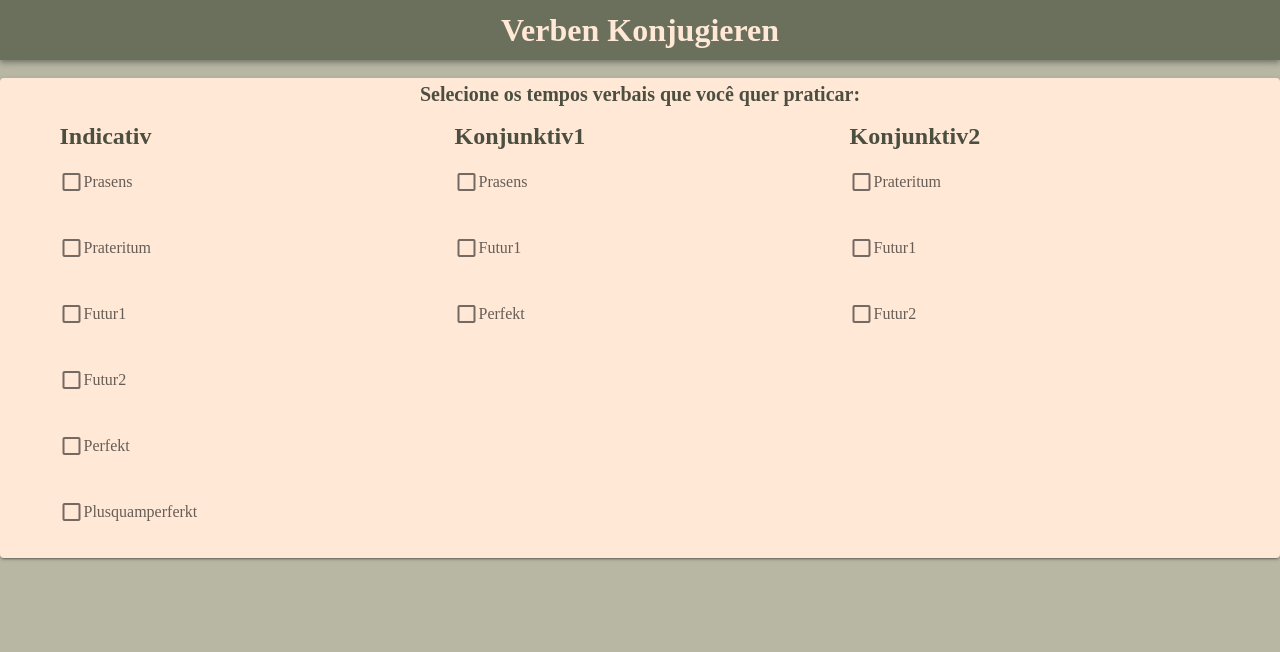
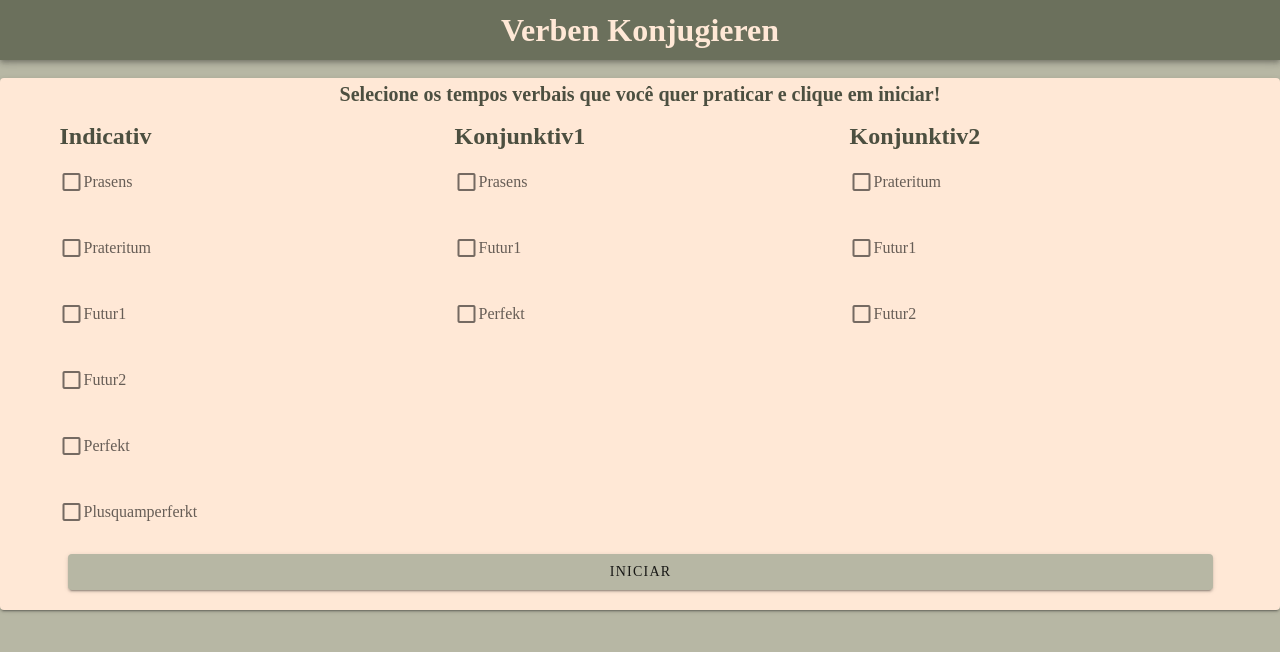
Before and after one commit to LelePG/verben-konjugieren, a Vue app in the folder verben/: page / in a window 1280 px wide. Shown: the top 652 px of the page. Built offline with nearby package versions, Linux system fonts and the light colour scheme.

Commit message:
adicionado botao na pagina inicial

```diff
--- a/verben/src/components/config.vue
+++ b/verben/src/components/config.vue
@@ -1,8 +1,10 @@
 <template>
-  <v-card color="#FFE8D6">
-    <p id="instrucao">Selecione os tempos verbais que você quer praticar:</p>
+  <v-card color="#FFE8D6" class="pa-2">
+    <p id="instrucao">
+      Selecione os tempos verbais que você quer praticar e clique em iniciar!
+    </p>
     <v-container>
-      <v-row justify="center">
+      <v-row justify="space-around">
         <v-col md="4">
           <h2 class="tituloTempos">Indicativ</h2>
           <v-checkbox
@@ -99,6 +101,9 @@
           </v-checkbox>
         </v-col>
       </v-row>
+      <v-card-actions>
+        <v-btn elevation="12" color="#B7B7A4" block>Iniciar </v-btn>
+      </v-card-actions>
     </v-container>
   </v-card>
 </template>
```
